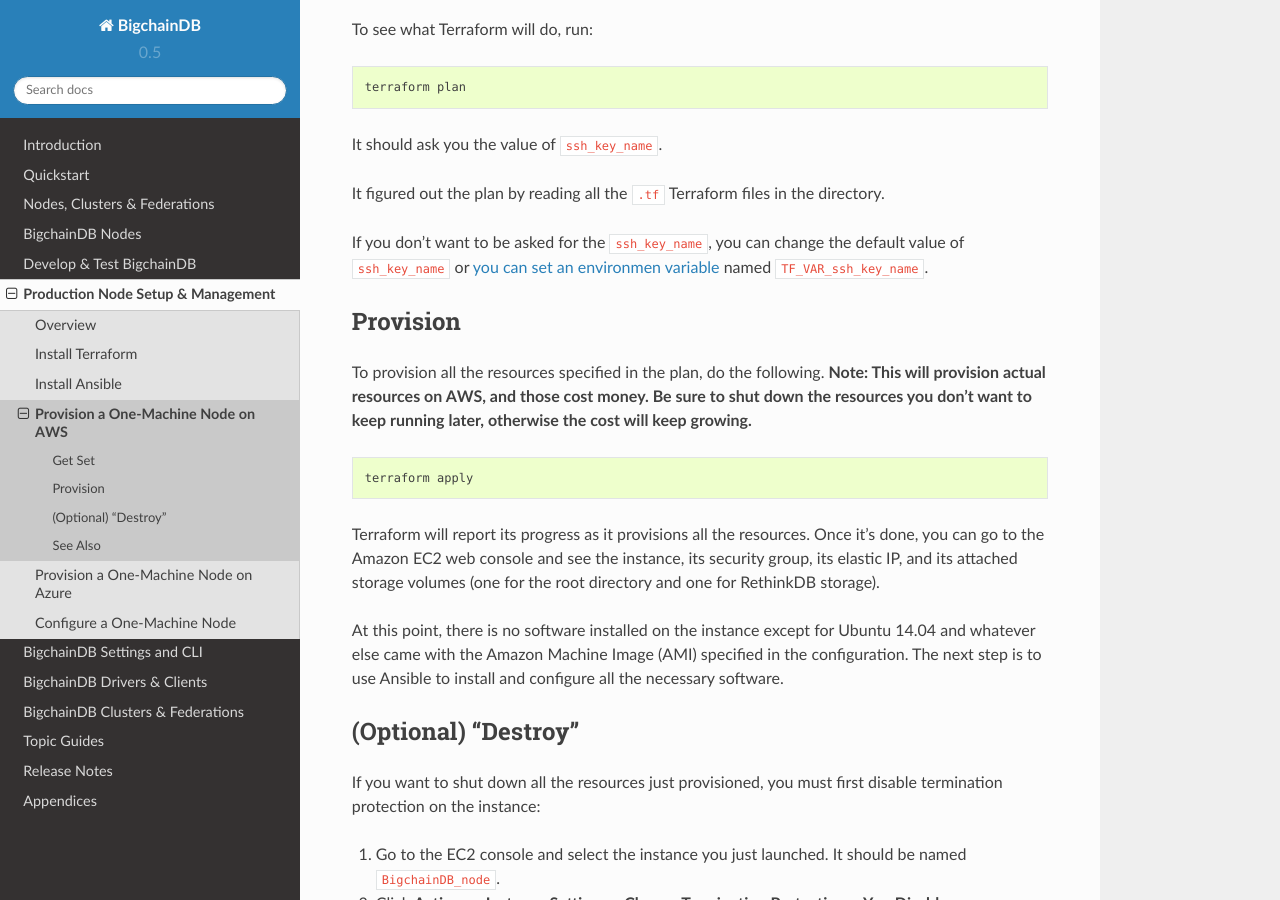
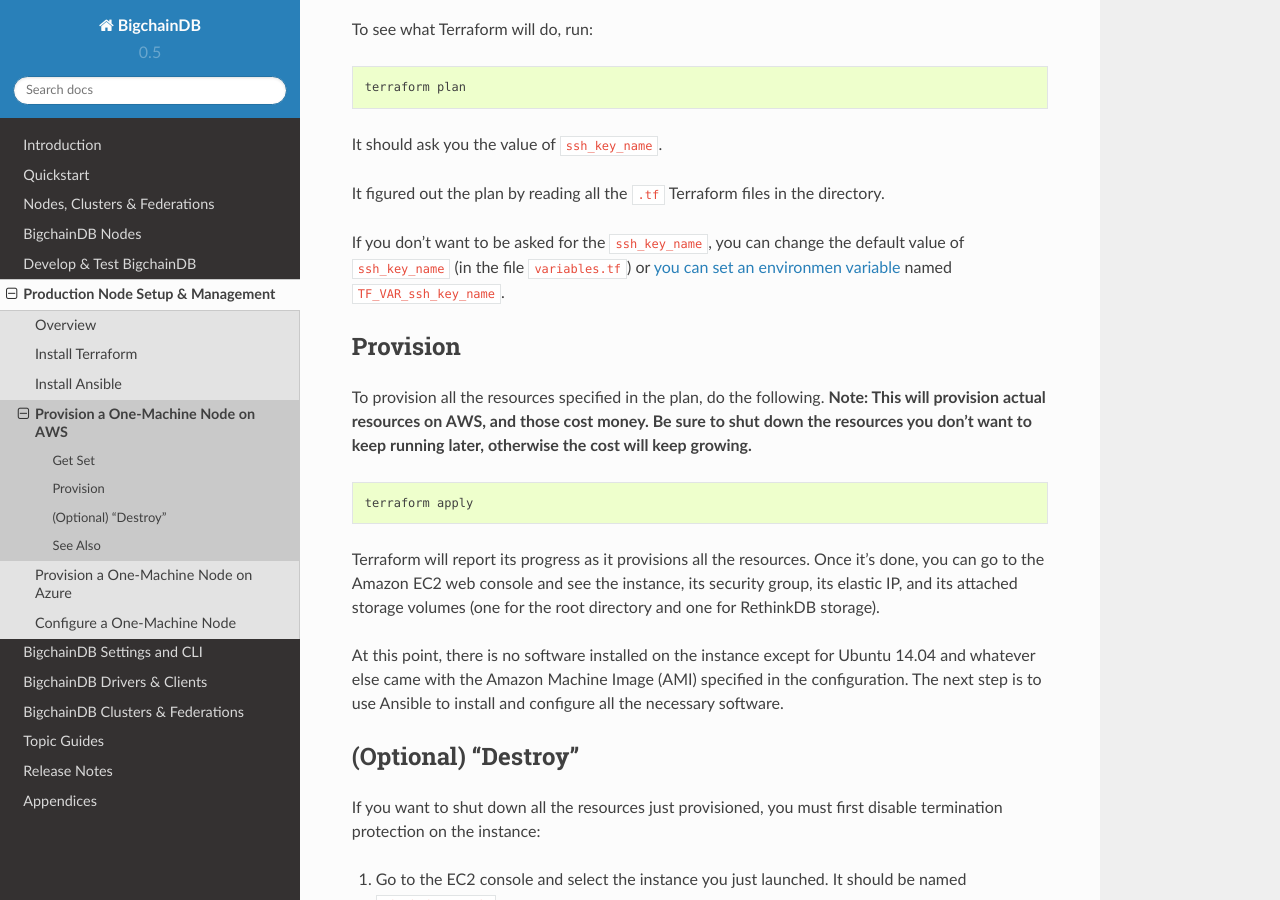
Before and after one commit to thematerials-network/bigchaindb-node, a Sphinx documentation site: the page built from bigchaindb/docs/source/prod-node-setup-mgmt/prov-one-m-aws.md, in a window 1280 px wide and 900 px high, scrolled down 513 px. Built offline with Sphinx 7.4.7 and the Read the Docs theme 2.0.0, drawn with Linux system fonts in a browser that asks for light colours.

Commit message:
docs: say where to change the default ssh_key_name: variables.tf

```diff
--- a/bigchaindb/docs/source/prod-node-setup-mgmt/prov-one-m-aws.md
+++ b/bigchaindb/docs/source/prod-node-setup-mgmt/prov-one-m-aws.md
@@ -19,7 +19,7 @@ It should ask you the value of `ssh_key_name`.
 
 It figured out the plan by reading all the `.tf` Terraform files in the directory.
 
-If you don't want to be asked for the `ssh_key_name`, you can change the default value of `ssh_key_name` or [you can set an environmen variable](https://www.terraform.io/docs/configuration/variables.html) named `TF_VAR_ssh_key_name`.
+If you don't want to be asked for the `ssh_key_name`, you can change the default value of `ssh_key_name` (in the file `variables.tf`) or [you can set an environmen variable](https://www.terraform.io/docs/configuration/variables.html) named `TF_VAR_ssh_key_name`.
 
 
 ## Provision
```
